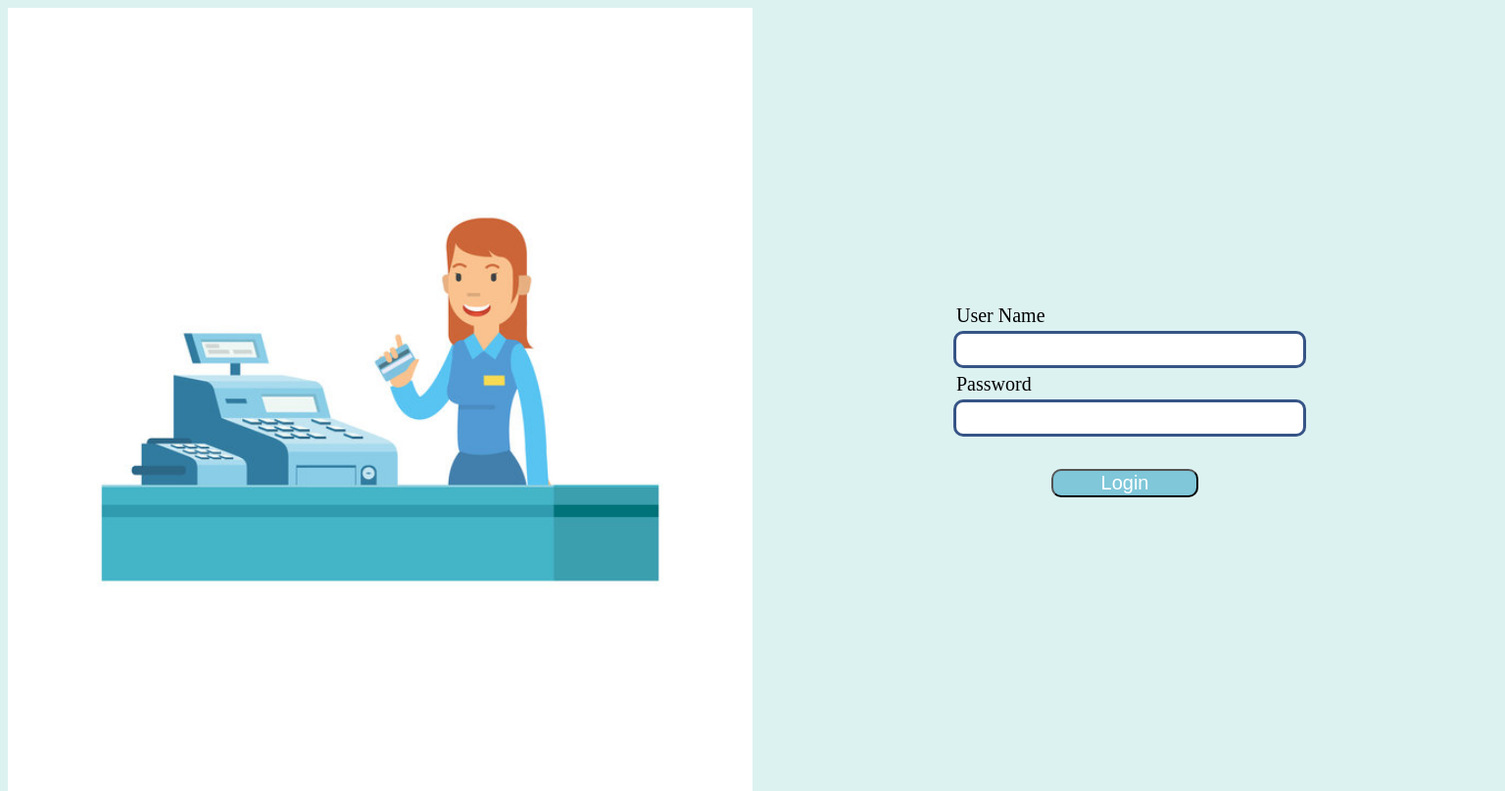
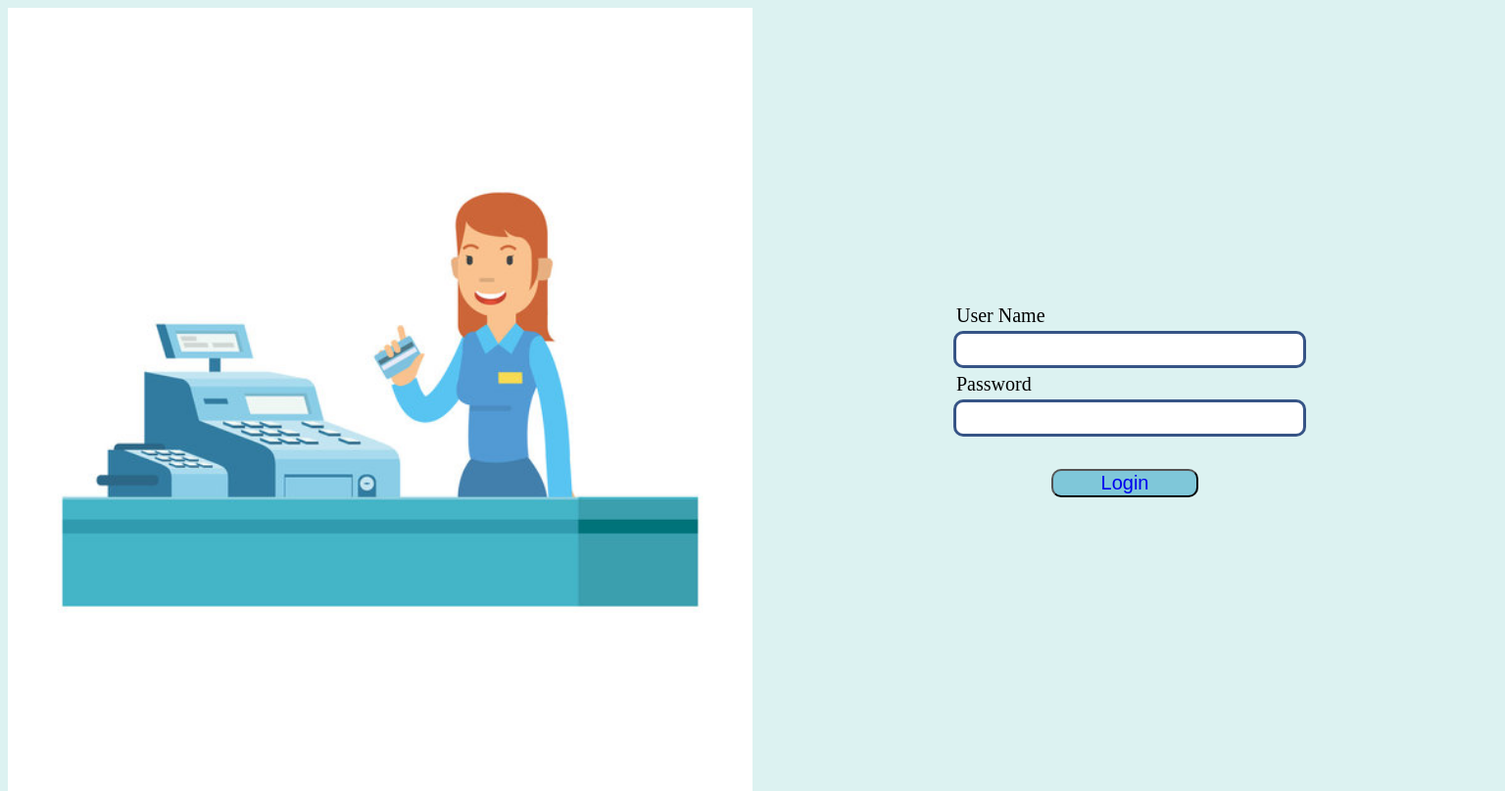
Before and after one commit to sawaniThiwandika/pos-system-with-html, a plain HTML site: page loginPage.html in a window 1536 px wide. Shown: the whole page at 98% size. Drawn offline with Linux system fonts and the light colour scheme.

Commit message:
loginpage device responsive

```diff
--- a/loginPage.html
+++ b/loginPage.html
@@ -23,7 +23,7 @@
             <input type="checkbox" class="form-check-input" id="exampleCheck1">
             <label class="form-check-label" for="exampleCheck1">Check me out</label>
         </div>-->
-        <button type="submit" class="btn btn-primary" id="loginBtn">Login</button>
+        <button type="submit" class="btn btn-primary" id="loginBtn"><a href="dashboard.html"  style="text-decoration: none">Login</a></button>
     </form>
 </div>
 </body>
--- a/style.css
+++ b/style.css
@@ -21,6 +21,7 @@
         bottom: 0;
         margin: auto;
         height: 400px;
+        width: 100%;
     }
 
     #loginForm{
@@ -126,7 +127,7 @@
         top: 0;
         bottom: 0;
         margin: auto;
-        height: 400px;
+        width: 100%;
     }
     #loginForm{
 
@@ -231,7 +232,7 @@
         top: 0;
         bottom: 0;
         margin: auto;
-        height: 400px;
+        width: 100%;
     }
     #loginForm{
 
@@ -336,7 +337,7 @@
         top: 0;
         bottom: 0;
         margin: auto;
-        height: 400px;
+       width: 100%;
     }
 
     #loginForm{
```
